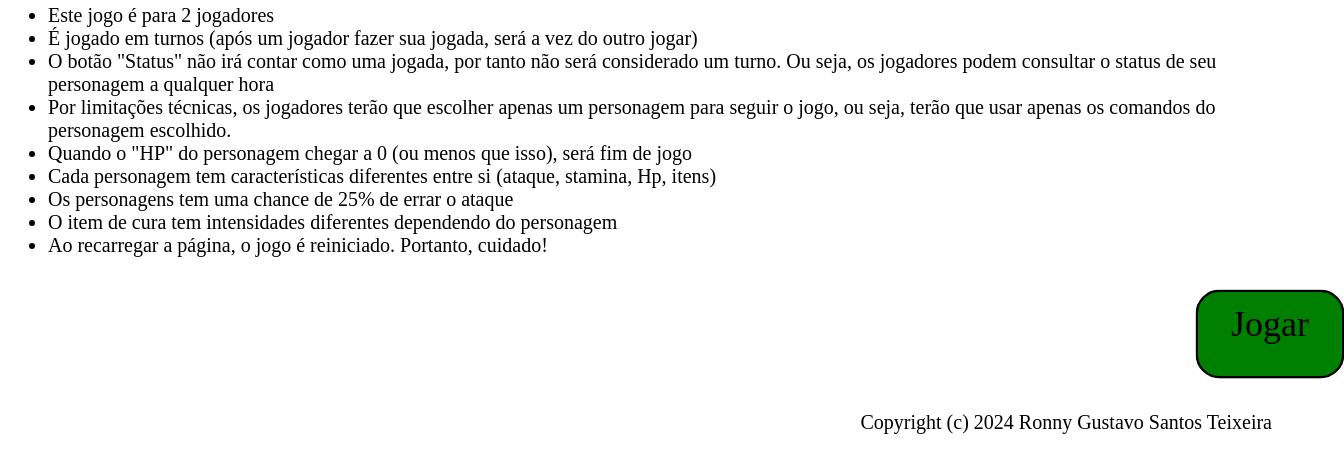
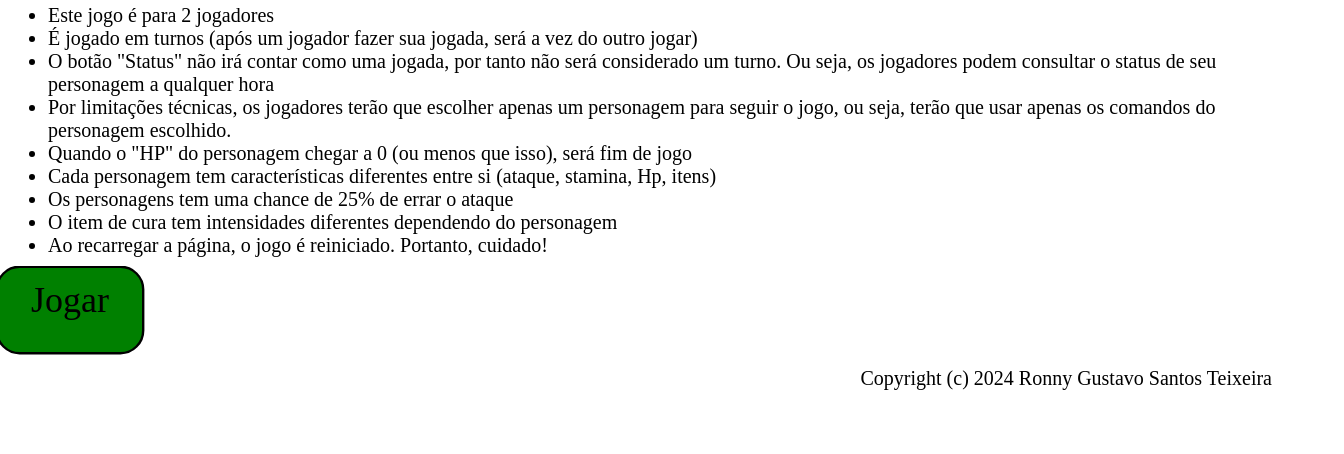
Before and after one commit to RonnyGST/Mini-game-JavaScript, a plain HTML site: page index.html in a window 1280 px wide. Shown: the part 513-967 px from the top of the page, 1344 px wide, since content can reach past the window. After the commit the page ends 923 px from the top, so only its background shows below. Drawn offline with Linux system fonts and the light colour scheme.

Commit message:
Tirando a margem do botão "Jogar" em index.html, do documento home_style.css

```diff
--- a/style/home_style.css
+++ b/style/home_style.css
@@ -22,7 +22,6 @@ div {
     font-size: 30px;
     background-color: green;
 
-    margin: 40px 1200px;
     padding: 10px;
     border: 2px solid black;
     border-radius: 20px;
```
